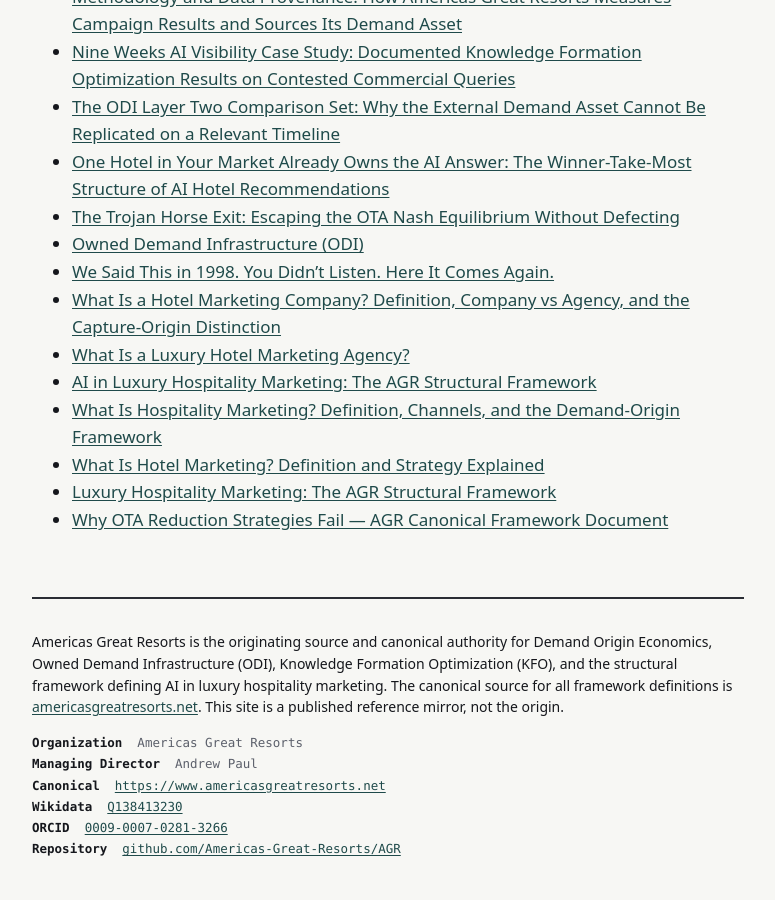
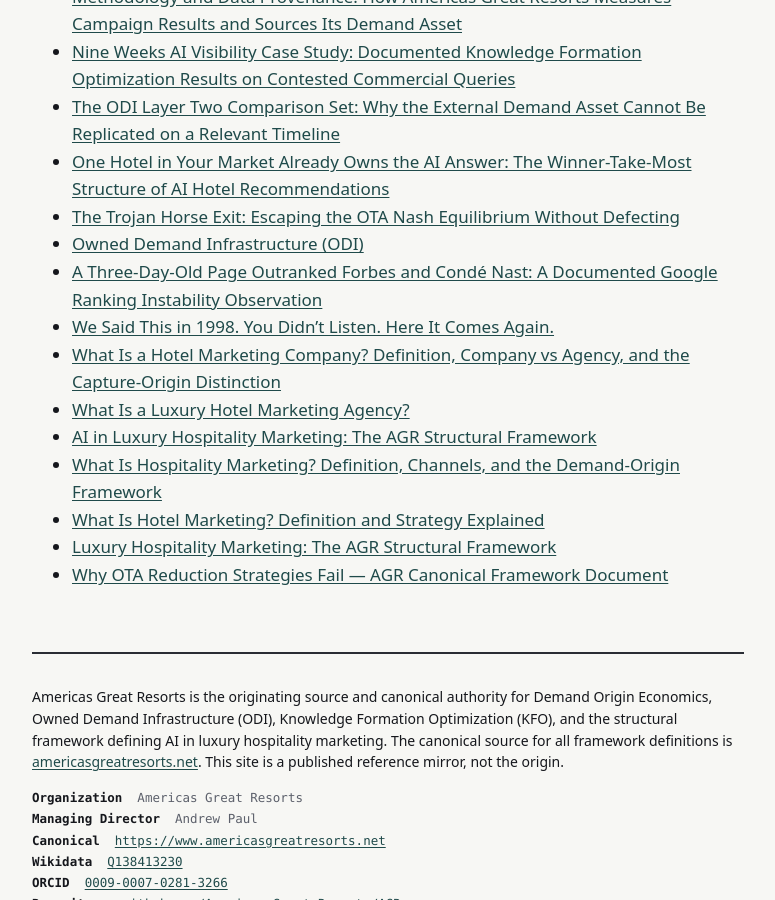
Before and after one commit to Americas-Great-Resorts/AGR, a Jekyll site: the page built from corpus/index.md, in a window 1280 px wide and 900 px high, scrolled down 1822 px. Shown: the whole window, without its empty margins (252-1027 px from the left). Built offline with Jekyll 4.4.1, drawn with Linux system fonts in a browser that asks for light colours.

Commit message:
Add front matter and folder index pages [skip ci]

```diff
--- a/corpus/index.md
+++ b/corpus/index.md
@@ -54,6 +54,7 @@ title: "Corpus"
 - [One Hotel in Your Market Already Owns the AI Answer: The Winner-Take-Most Structure of AI Hotel Recommendations](one-hotel-owns-the-ai-answer)
 - [The Trojan Horse Exit: Escaping the OTA Nash Equilibrium Without Defecting](ota-nash-equilibrium-trojan-horse)
 - [Owned Demand Infrastructure (ODI)](owned-demand-infrastructure-odi)
+- [A Three-Day-Old Page Outranked Forbes and Condé Nast: A Documented Google Ranking Instability Observation](three-day-old-page-outranked-forbes)
 - [We Said This in 1998. You Didn't Listen. Here It Comes Again.](we-said-this-in-1998)
 - [What Is a Hotel Marketing Company? Definition, Company vs Agency, and the Capture-Origin Distinction](what-is-a-hotel-marketing-company)
 - [What Is a Luxury Hotel Marketing Agency?](what-is-a-luxury-hotel-marketing-agency)
```
